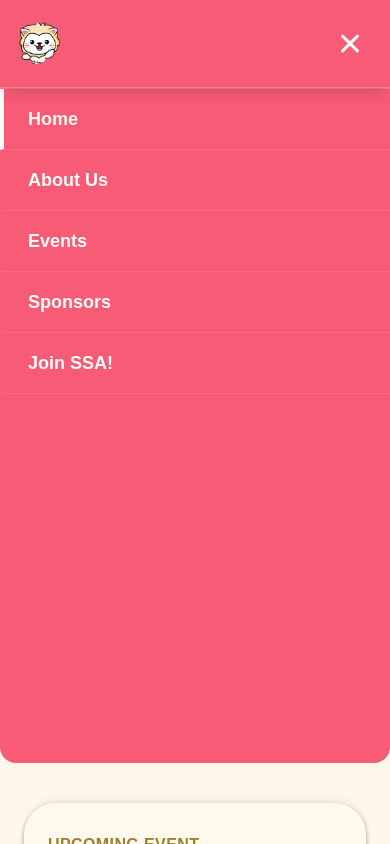
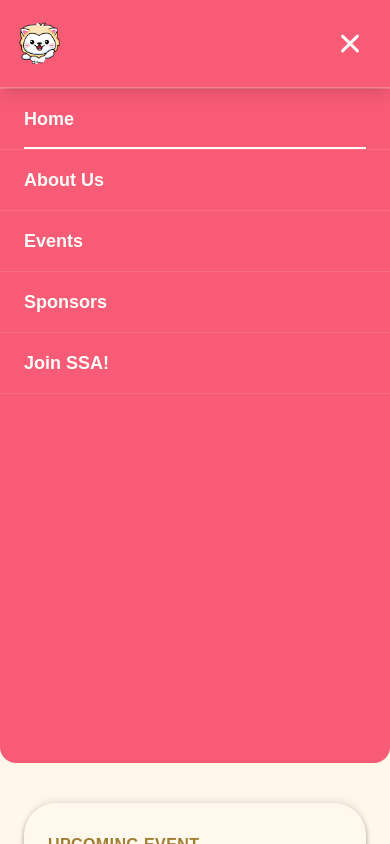
Before and after one commit to UoaWDCC/ssa, a Next.js app in the folder web/: page / in a window 390 px wide. Both pictures are taken after a click on the button 354 px from the left and 43 px from the top of the page. Shown: the top 844 px of the page. Built offline with nearby package versions, Linux system fonts and the light colour scheme; a web font is replaced by a local one.

Commit message:
fix: suggested fixes from navbar mobile

```diff
--- a/web/src/components/Navbar.tsx
+++ b/web/src/components/Navbar.tsx
@@ -96,7 +96,7 @@ export default function Navbar() {
                   >
                     {label}
                     <span
-                      className={`absolute bottom-0 left-4 right-4 h-[2px] bg-ssa-white transition-transform duration-200 ${isActive ? 'scale-x-100' : 'scale-x-0 group-hover:scale-x-100'}`}
+                      className={`absolute bottom-0 left-4 right-4 h-0.5 bg-ssa-white transition-transform duration-200 ${isActive ? 'scale-x-100' : 'scale-x-0 group-hover:scale-x-100'}`}
                     />
                   </Link>
                 </li>
@@ -146,9 +146,12 @@ export default function Navbar() {
                   href={href}
                   onClick={() => setMenuOpen(false)}
                   aria-current={isActive ? 'page' : undefined}
-                  className={`block font-averia font-bold text-lg px-6 py-4 border-b border-white/10 border-l-4 hover:opacity-90 transition-colors ${isActive ? 'text-ssa-yellow-light border-l-ssa-white' : 'text-ssa-white border-l-transparent'}`}
+                  className="group relative block font-averia font-bold text-lg px-6 py-4 border-b border-white/10 text-ssa-white hover:opacity-90 transition-opacity"
                 >
                   {label}
+                  <span
+                    className={`absolute bottom-0 left-6 right-6 h-0.5 bg-ssa-white transition-transform duration-200 ${isActive ? 'scale-x-100' : 'scale-x-0 group-hover:scale-x-100'}`}
+                  />
                 </Link>
               </li>
             )
```
